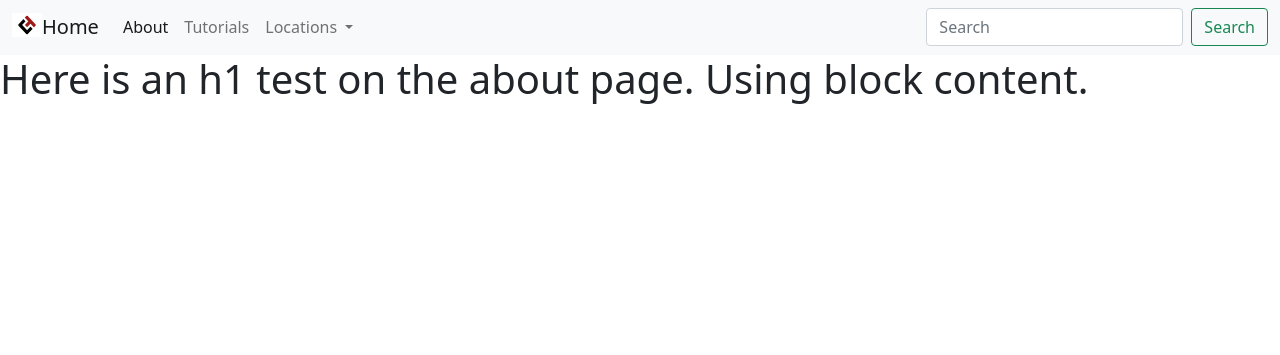
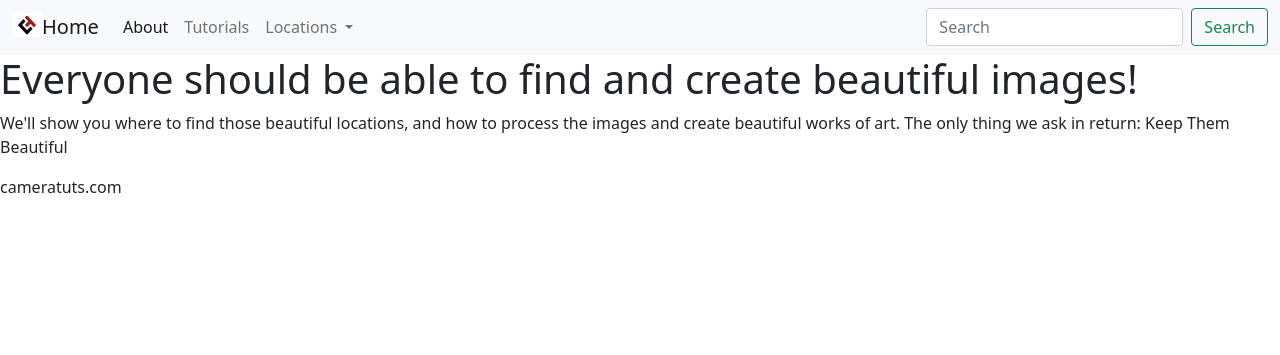
Before and after one commit to Tannergames47/WebsiteFullBuild, a Flask app: page /about in a window 1280 px wide. Shown: the part 17-372 px from the top of the page. Run offline with Flask 2, Linux system fonts and the light colour scheme; some libraries are stand-ins or nearby versions.

Commit message:
updated about page

```diff
--- a/templates/about.html
+++ b/templates/about.html
@@ -2,7 +2,12 @@
 
 {% block content%}
 
-<h1>Here is an h1 test on the about page. Using block content.</h1>
+<h1>Everyone should be able to find and create beautiful images!</h1>
+
+<p>We'll show you where to find those beautiful locations, and how to process the images and create beautiful works of
+    art. The only thing we ask in return: Keep Them Beautiful</p>
+
+<p>cameratuts.com</p>
 
 
 {% endblock %}
```
